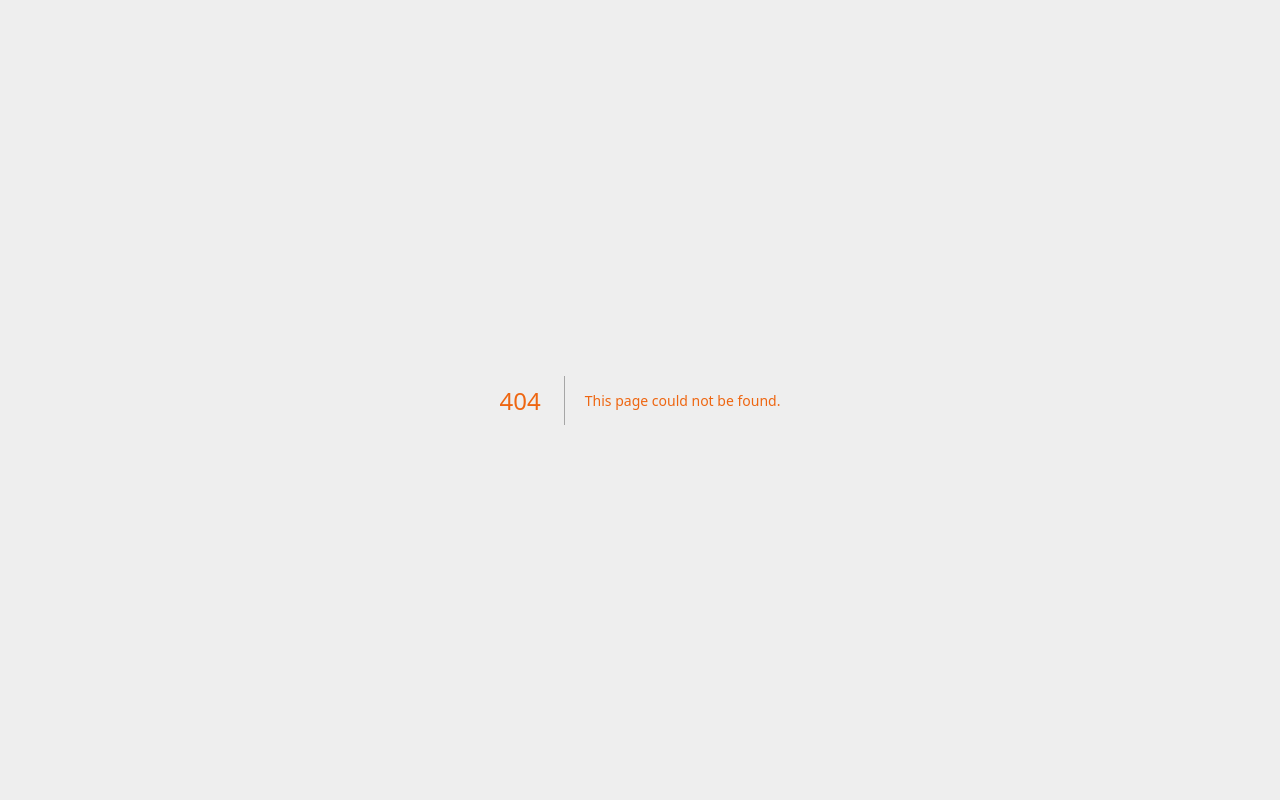
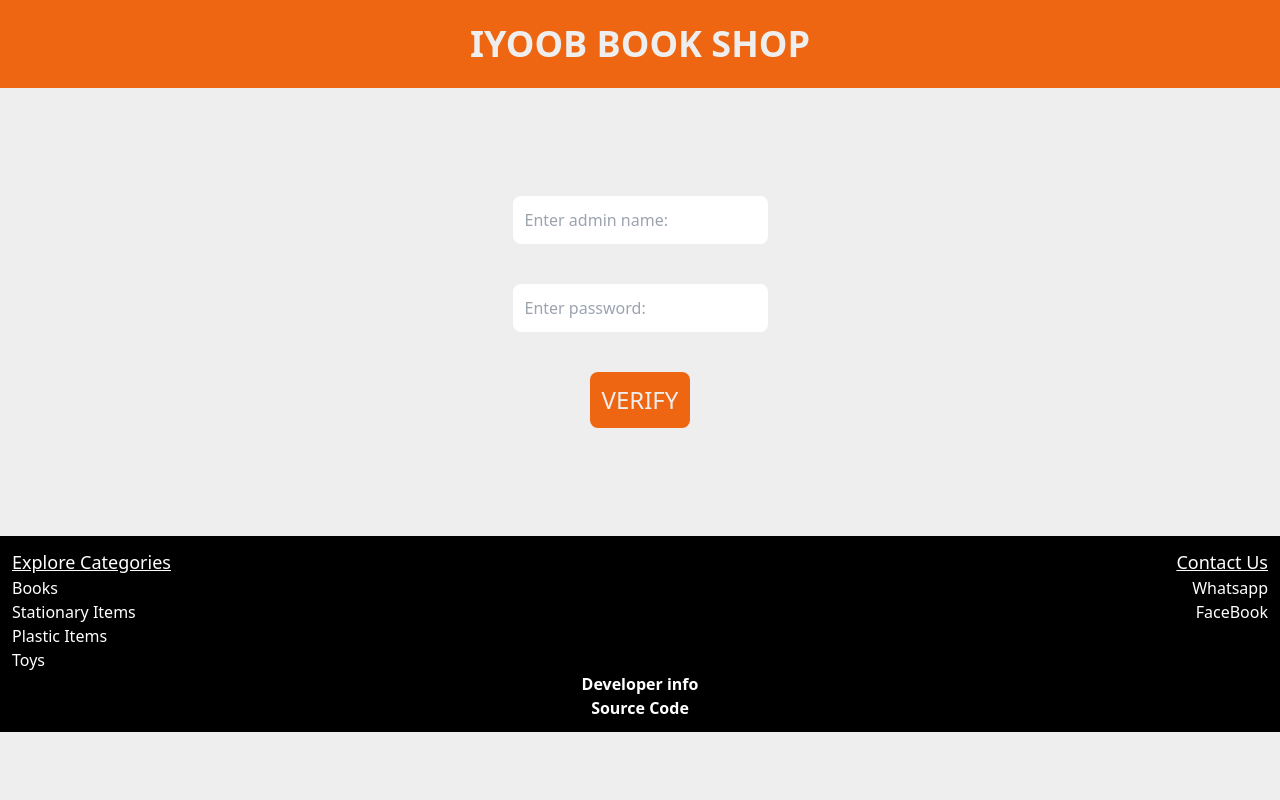
Before and after one commit to itsmefminsaf/ibs_store, a Next.js app: page /admin/login in a window 1280 px wide. Before the commit this address had no page. Shown: the top 800 px of the page. Built offline with nearby package versions, Linux system fonts and the light colour scheme.

Commit message:
seperated admin pages

```diff
--- a/src/app/admin/dashboard/page.tsx
+++ b/src/app/admin/dashboard/page.tsx
@@ -1,31 +1,44 @@
-import { shopName } from "@/libs/variables";
-import NavOpenClose from "@/components/NavOpenClose";
-import Image from "next/image";
-import React from "react";
-import AdminDashboardProtection from "@/components/AdminDashboardProtection";
+"use client";
+
+import AdminDashboard from "@/components/AdminDashboard";
+import { redirect } from "next/navigation";
+import { useEffect, useState } from "react";
 
 const page = () => {
-  return (
-    <>
-      <header className="grid grid-cols-[auto_auto_auto] grid-rows-[auto_auto] p-3">
-        <Image
-          src="/logo.png"
-          alt="logo"
-          width={512}
-          height={512}
-          className="w-20 h-20 col-start-1 row-start-1 col-end-2 row-end-3"
-        />
-        <h1 className="col-start-2 row-start-1 col-end-3 row-end-2 text-3xl font-bold">
-          Dashboard
-        </h1>
-        <h3 className="col-start-2 row-start-2 col-end-3 row-end-3 text-xl">
-          {shopName}
-        </h3>
-        <NavOpenClose />
-      </header>
-      <AdminDashboardProtection />
-    </>
-  );
+  const [isAuthenticated, setIsAuthenticated] = useState(false);
+  const [loading, setLoading] = useState(true);
+
+  useEffect(() => {
+    const adminName = localStorage.getItem("adminName");
+    const pwd = localStorage.getItem("pwd");
+
+    if (!pwd || !adminName) {
+      setIsAuthenticated(false);
+      setLoading(false);
+    }
+
+    fetch("/api/check-credentials", {
+      method: "POST",
+      body: JSON.stringify({ adminName, pwd }),
+    })
+      .then((res) => res.json())
+      .then((result) => {
+        if (result.authenticated) {
+          setIsAuthenticated(true);
+        }
+        setLoading(false);
+      });
+  }, []);
+
+  if (loading) {
+    return <h1>Checking credentials...</h1>;
+  }
+
+  if (!isAuthenticated) {
+    redirect("/admin/login");
+  }
+
+  return <AdminDashboard />;
 };
 
 export default page;
--- a/src/app/admin/dashboard/layout.tsx
+++ b/src/app/admin/layout.tsx
@@ -1,13 +1,20 @@
+import type { Metadata } from "next";
 import { shopName } from "@/libs/variables";
-import type { Metadata } from "next";
 
 export const metadata: Metadata = {
   title: `Dashboard | ${shopName}`,
 };
+
 export default function RootLayout({
   children,
 }: Readonly<{
   children: React.ReactNode;
 }>) {
-  return <>{children}</>;
+  return (
+    <html lang="en">
+      <body className="font-sans bg-background text-foreground">
+        {children}
+      </body>
+    </html>
+  );
 }
--- /dev/null
+++ b/src/app/admin/login/page.tsx
@@ -0,0 +1,77 @@
+"use client";
+
+import { redirect } from "next/navigation";
+import { FormEvent, useState } from "react";
+
+const page = () => {
+  const [adminName, setAdminName] = useState("");
+  const [pwd, setPwd] = useState("");
+  const [invalid, setInValid] = useState(false);
+
+  const handleSubmit = (e: FormEvent<HTMLFormElement>) => {
+    e.preventDefault();
+    const body = { adminName, pwd };
+    fetch("/api/check-credentials", {
+      method: "POST",
+      body: JSON.stringify(body),
+    })
+      .then((res) => res.json())
+      .then((result) => {
+        if (result.authenticated) {
+          localStorage.setItem("adminName", result.adminName);
+          localStorage.setItem("pwd", result.pwd);
+          redirect("/admin/dashboard");
+        } else {
+          setInValid(true);
+        }
+      });
+  };
+
+  return (
+    <>
+      <h1 className="text-center text-4xl font-extrabold p-6 text-background bg-foreground">
+        IYOOB BOOK SHOP
+      </h1>
+      <form
+        className="h-[28rem] flex items-center justify-center gap-10 flex-col"
+        onSubmit={(e) => {
+          handleSubmit(e);
+        }}
+      >
+        <input
+          type="text"
+          placeholder="Enter admin name:"
+          className={`admin-form-input ${
+            invalid ? "outline-3 outline-red-600" : ""
+          }`}
+          value={adminName}
+          onChange={(e) => {
+            setAdminName(e.target.value);
+            setInValid(false);
+          }}
+        />
+        <input
+          type="password"
+          placeholder="Enter password:"
+          className={`admin-form-input ${
+            invalid ? "outline-3 outline-red-600" : ""
+          }`}
+          value={pwd}
+          onChange={(e) => {
+            setPwd(e.target.value);
+            setInValid(false);
+          }}
+        />
+        {invalid ? <h1>Invalid credentials..!!!</h1> : <></>}
+        <button
+          type="submit"
+          className="bg-foreground text-background rounded-lg p-3 text-2xl"
+        >
+          VERIFY
+        </button>
+      </form>
+    </>
+  );
+};
+
+export default page;
--- a/src/components/AdminDashboard.tsx
+++ b/src/components/AdminDashboard.tsx
@@ -4,12 +4,31 @@ import { useSearchParams } from "next/navigation";
 import DailyAccounts from "./DailyAccounts";
 import ManageProducts from "./ManageProducts";
 import ManageBills from "./ManageBills";
+import Image from "next/image";
+import { shopName } from "@/libs/variables";
+import NavOpenClose from "./NavOpenClose";
 
 const AdminDashboard = () => {
   const param = useSearchParams();
   const tab = param.get("tab");
   return (
     <>
+      <header className="grid grid-cols-[auto_auto_auto] grid-rows-[auto_auto] p-3">
+        <Image
+          src="/logo.png"
+          alt="logo"
+          width={512}
+          height={512}
+          className="w-20 h-20 col-start-1 row-start-1 col-end-2 row-end-3"
+        />
+        <h1 className="col-start-2 row-start-1 col-end-3 row-end-2 text-3xl font-bold">
+          Dashboard
+        </h1>
+        <h3 className="col-start-2 row-start-2 col-end-3 row-end-3 text-xl">
+          {shopName}
+        </h3>
+        <NavOpenClose />
+      </header>
       {tab === "acc" ? (
         <>
           <h1 className="dashboard-title">Daily Accounts</h1>
--- a/src/components/AdminDashboardProtection.tsx
+++ /dev/null
@@ -1,34 +0,0 @@
-"use client";
-
-import { useEffect, useState } from "react";
-import AdminDashboard from "./AdminDashboard";
-import AdminLogin from "./AdminLogin";
-
-const AdminDashboardProtection = () => {
-  const [isAuthenticated, setIsAuthenticated] = useState(false);
-
-  useEffect(() => {
-    const adminName = localStorage.getItem("adminName");
-    const pwd = localStorage.getItem("pwd");
-
-    if (!pwd || !adminName) {
-      setIsAuthenticated(false);
-      return;
-    }
-
-    fetch("/api/check-credentials", {
-      method: "POST",
-      body: JSON.stringify({ adminName, pwd }),
-    })
-      .then((res) => res.json())
-      .then((result) => {
-        if (result.authenticated) {
-          setIsAuthenticated(true);
-        }
-      });
-  }, []);
-
-  return isAuthenticated ? <AdminDashboard /> : <AdminLogin />;
-};
-
-export default AdminDashboardProtection;
--- a/src/components/AdminLogin.tsx
+++ /dev/null
@@ -1,71 +0,0 @@
-"use client";
-
-import { FormEvent, useState } from "react";
-
-const AdminLogin = () => {
-  const [adminName, setAdminName] = useState("");
-  const [pwd, setPwd] = useState("");
-  const [invalid, setInValid] = useState(false);
-
-  const handleSubmit = (e: FormEvent<HTMLFormElement>) => {
-    e.preventDefault();
-    const body = { adminName, pwd };
-    fetch("/api/check-credentials", {
-      method: "POST",
-      body: JSON.stringify(body),
-    })
-      .then((res) => res.json())
-      .then((result) => {
-        if (result.authenticated) {
-          localStorage.setItem("adminName", result.adminName);
-          localStorage.setItem("pwd", result.pwd);
-          location.reload();
-        } else {
-          setInValid(true);
-        }
-      });
-  };
-
-  return (
-    <form
-      className="h-[28rem] flex items-center justify-center gap-10 flex-col"
-      onSubmit={(e) => {
-        handleSubmit(e);
-      }}
-    >
-      <input
-        type="text"
-        placeholder="Enter admin name:"
-        className={`admin-form-input ${
-          invalid ? "outline-3 outline-red-600" : ""
-        }`}
-        value={adminName}
-        onChange={(e) => {
-          setAdminName(e.target.value);
-          setInValid(false);
-        }}
-      />
-      <input
-        type="password"
-        placeholder="Enter password:"
-        className={`admin-form-input ${
-          invalid ? "outline-3 outline-red-600" : ""
-        }`}
-        value={pwd}
-        onChange={(e) => {
-          setPwd(e.target.value);
-          setInValid(false);
-        }}
-      />
-      {invalid ? <h1>Invalid credentials..!!!</h1> : <></>}
-      <button
-        type="submit"
-        className="bg-foreground text-background rounded-lg p-3 text-2xl"
-      >
-        VERIFY
-      </button>
-    </form>
-  );
-};
-
-export default AdminLogin;
```
